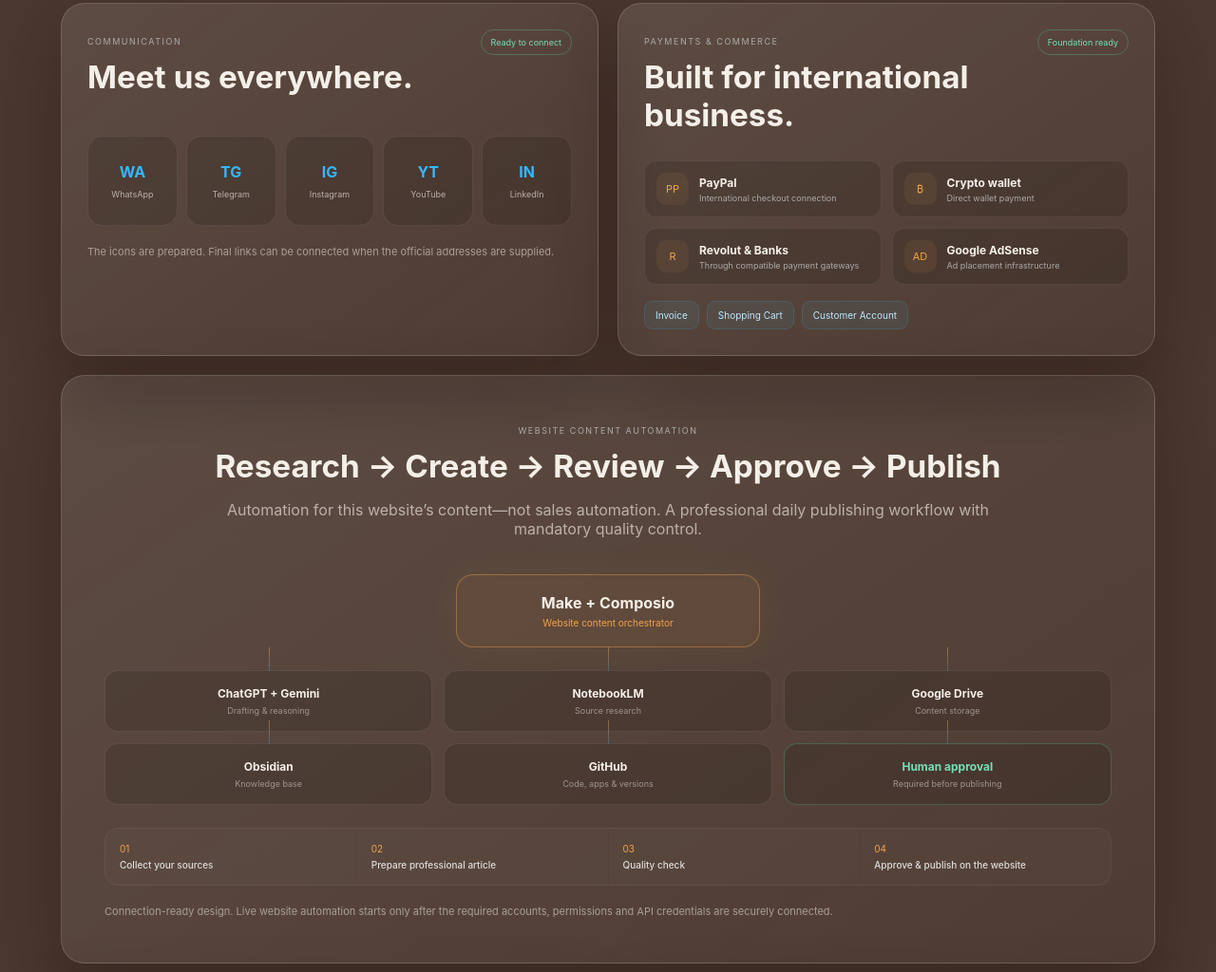
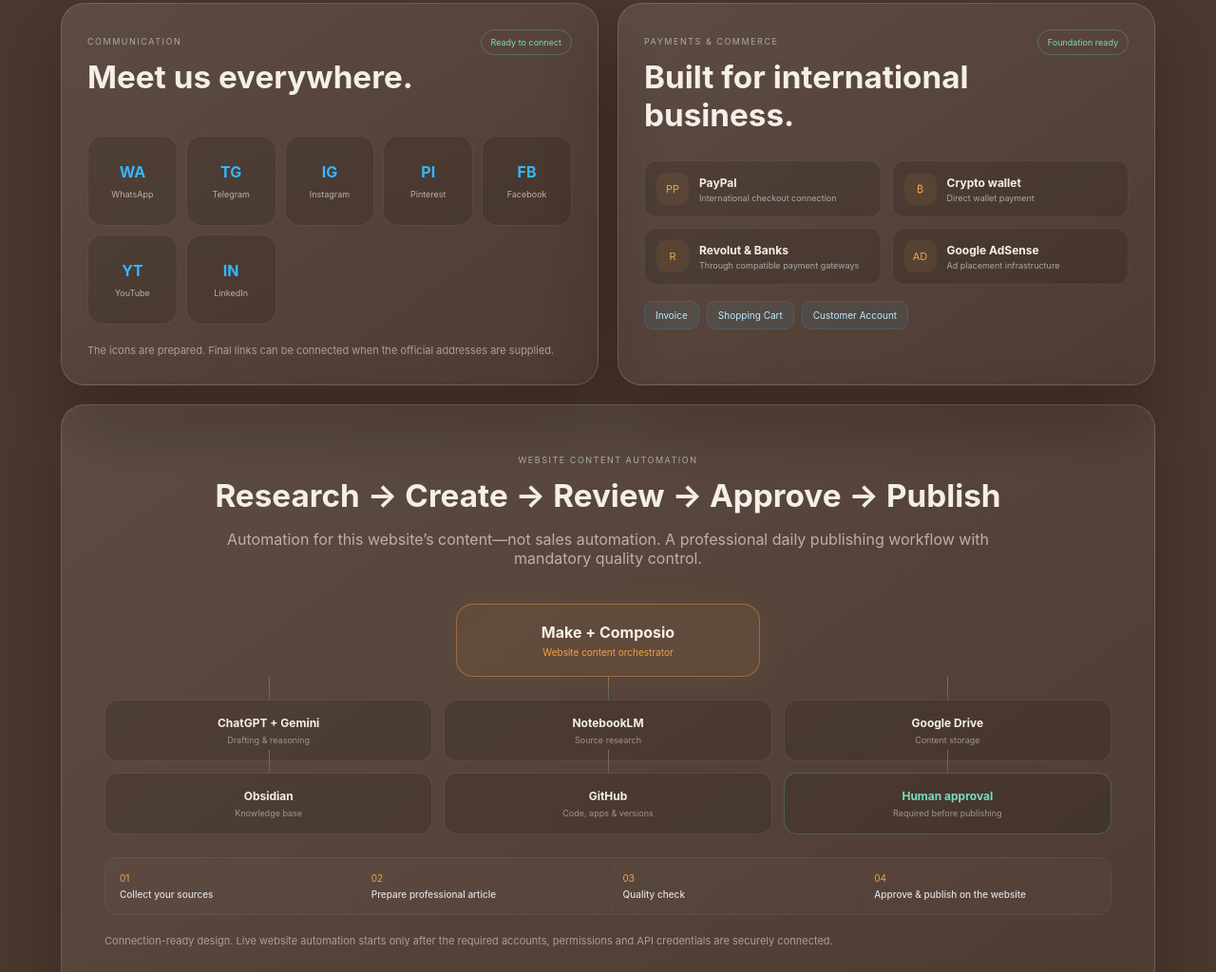
Before and after one commit to zkhansari73-ui/fourth-dimension-studio, a plain HTML site: page dist/index.html in a window 1280 px wide. Shown: the part 3516-4540 px from the top of the page at 95% size. Drawn offline with Linux system fonts and the light colour scheme.

Commit message:
Connect official Instagram and Pinterest; prepare Telegram and Facebook

```diff
--- a/dist/index.html
+++ b/dist/index.html
@@ -127,7 +127,7 @@
 
       <div class="connect-layout">
         <article class="connect-card social-connect"><div class="connect-card-head"><div><small data-i18n="channelsLabel">COMMUNICATION</small><h3 data-i18n="channelsTitle">Meet us everywhere.</h3></div><span class="ready-badge" data-i18n="readyConnect">Ready to connect</span></div><div class="social-icons">
-          <a href="#" data-connect="later" aria-label="WhatsApp"><b>WA</b><span>WhatsApp</span></a><a href="#" data-connect="later" aria-label="Telegram"><b>TG</b><span>Telegram</span></a><a href="https://www.instagram.com/zahra_khansari.co" target="_blank" rel="noopener" aria-label="Instagram"><b>IG</b><span>Instagram</span></a><a href="#" data-connect="later" aria-label="YouTube"><b>YT</b><span>YouTube</span></a><a href="#" data-connect="later" aria-label="LinkedIn"><b>IN</b><span>LinkedIn</span></a>
+          <a href="#" data-connect="later" aria-label="WhatsApp"><b>WA</b><span>WhatsApp</span></a><a href="#" data-connect="later" aria-label="Telegram" data-connection-status="pending-public-url"><b>TG</b><span>Telegram</span></a><a href="https://www.instagram.com/fourth.dimension.studio.ai/" target="_blank" rel="noopener noreferrer" aria-label="Instagram"><b>IG</b><span>Instagram</span></a><a href="https://www.pinterest.com/fourthdimensionstudioai/" target="_blank" rel="noopener noreferrer" aria-label="Pinterest"><b>PI</b><span>Pinterest</span></a><a href="#" data-connect="later" aria-label="Facebook" data-connection-status="pending-public-url"><b>FB</b><span>Facebook</span></a><a href="#" data-connect="later" aria-label="YouTube"><b>YT</b><span>YouTube</span></a><a href="#" data-connect="later" aria-label="LinkedIn"><b>IN</b><span>LinkedIn</span></a>
         </div><p class="connect-note" data-i18n="channelsNote">The icons are prepared. Final links can be connected when the official addresses are supplied.</p></article>
         <article class="connect-card commerce-connect"><div class="connect-card-head"><div><small data-i18n="commerceLabel">PAYMENTS &amp; COMMERCE</small><h3 data-i18n="commerceTitle">Built for international business.</h3></div><span class="ready-badge" data-i18n="foundationReady">Foundation ready</span></div><div class="feature-list"><div><i>PP</i><span><b>PayPal</b><small data-i18n="paypalText">International checkout connection</small></span></div><div><i>₿</i><span><b data-i18n="cryptoTitle">Crypto wallet</b><small data-i18n="cryptoText">Direct wallet payment</small></span></div><div><i>R</i><span><b>Revolut &amp; Banks</b><small data-i18n="bankText">Through compatible payment gateways</small></span></div><div><i>AD</i><span><b>Google AdSense</b><small data-i18n="adsText">Ad placement infrastructure</small></span></div></div><div class="commerce-modules"><span data-i18n="invoice">Invoice</span><span data-i18n="cart">Shopping Cart</span><span data-i18n="customer">Customer Account</span></div></article>
       </div>
@@ -162,7 +162,7 @@
       <p class="section-no">07 / CONTACT</p>
       <h2 data-i18n="contactTitle">Have an idea worth building?</h2>
       <a class="contact-cta" href="mailto:hello@fourthdimension.studio" data-i18n="startProject">Start a project <span>↗</span></a>
-      <div class="socials"><a href="#">Instagram</a><a href="#">LinkedIn</a><a href="#">YouTube</a><a href="#">WhatsApp</a><a href="#">Telegram</a></div>
+      <div class="socials"><a href="https://www.instagram.com/fourth.dimension.studio.ai/" target="_blank" rel="noopener noreferrer">Instagram</a><a href="https://www.pinterest.com/fourthdimensionstudioai/" target="_blank" rel="noopener noreferrer">Pinterest</a><a href="#" data-connect="later" data-connection-status="pending-public-url">Facebook</a><a href="#">LinkedIn</a><a href="#">YouTube</a><a href="#">WhatsApp</a><a href="#" data-connect="later" data-connection-status="pending-public-url">Telegram</a></div>
     </section>
     </div>
   </main>
```
